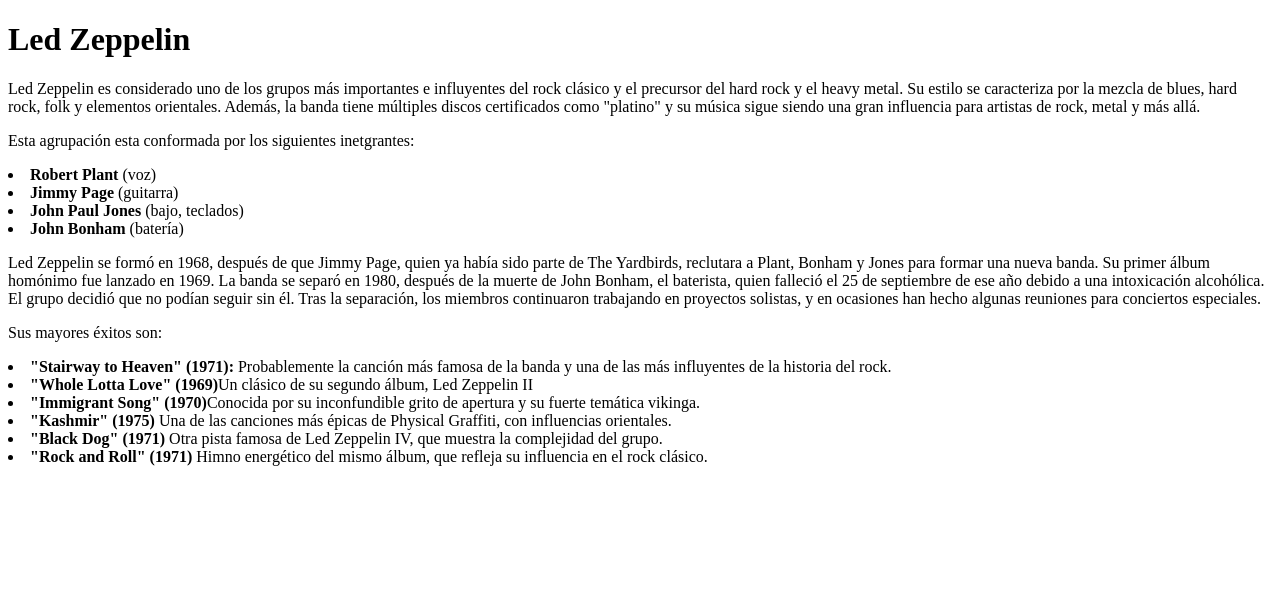
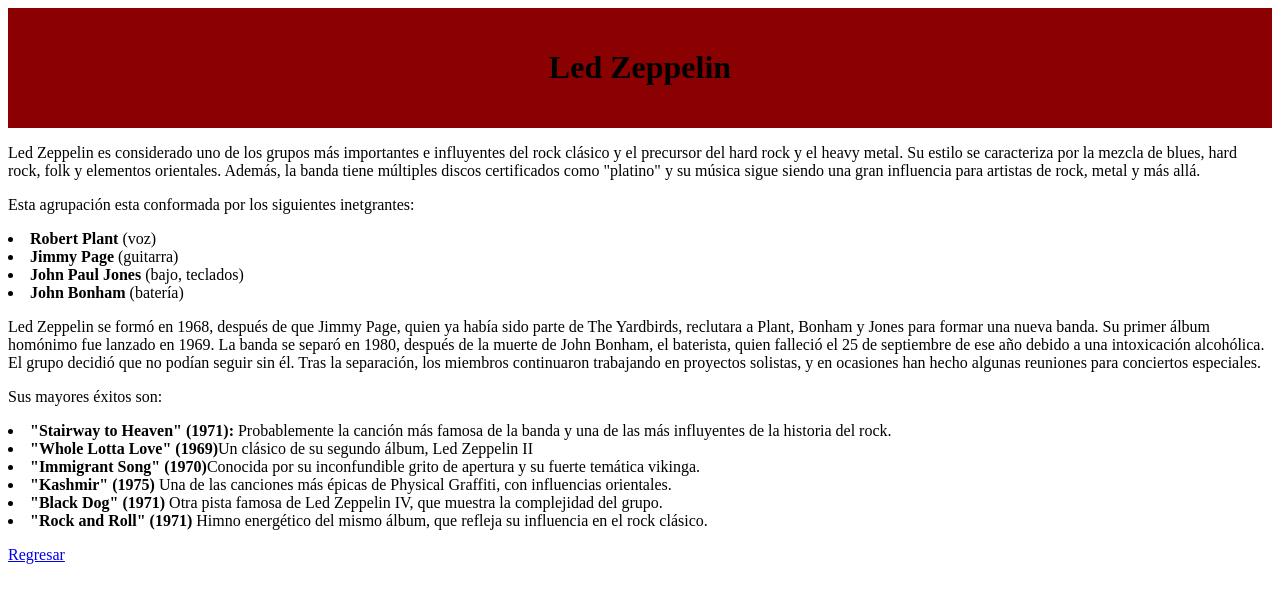
Before and after one commit to Emywar/paginas_Web, a plain HTML site: page zeppelin.html in a window 1280 px wide. Drawn offline with Linux system fonts and the light colour scheme.

Commit message:
Versión final

```diff
--- a/zeppelin.html
+++ b/zeppelin.html
@@ -4,6 +4,18 @@
     <meta charset="UTF-8">
     <meta name="viewport" content="width=device-width, initial-scale=1.0">
     <title>Led Zeppelin</title>
+    <link rel="shortcut icon" href="led.ico" type="image/x-icon">
+    <style>
+        h1{
+            text-align: center;
+        }
+        header {
+                background-color: #8b0000;
+                color: black;
+                padding: 20px;
+                text-align: center;
+            }
+    </style>
 </head>
 <header>
     <h1>
@@ -48,5 +60,10 @@
             </lu>
         </p>
     </section>
+    <section>
+        <p>
+            <a href="index.html">Regresar</a>
+        </p>
+    </section>
 </body>
 </html>
```
Also changed, not shown: beatles.html (+17 -0 lines), index.html (+2 -2 lines).
